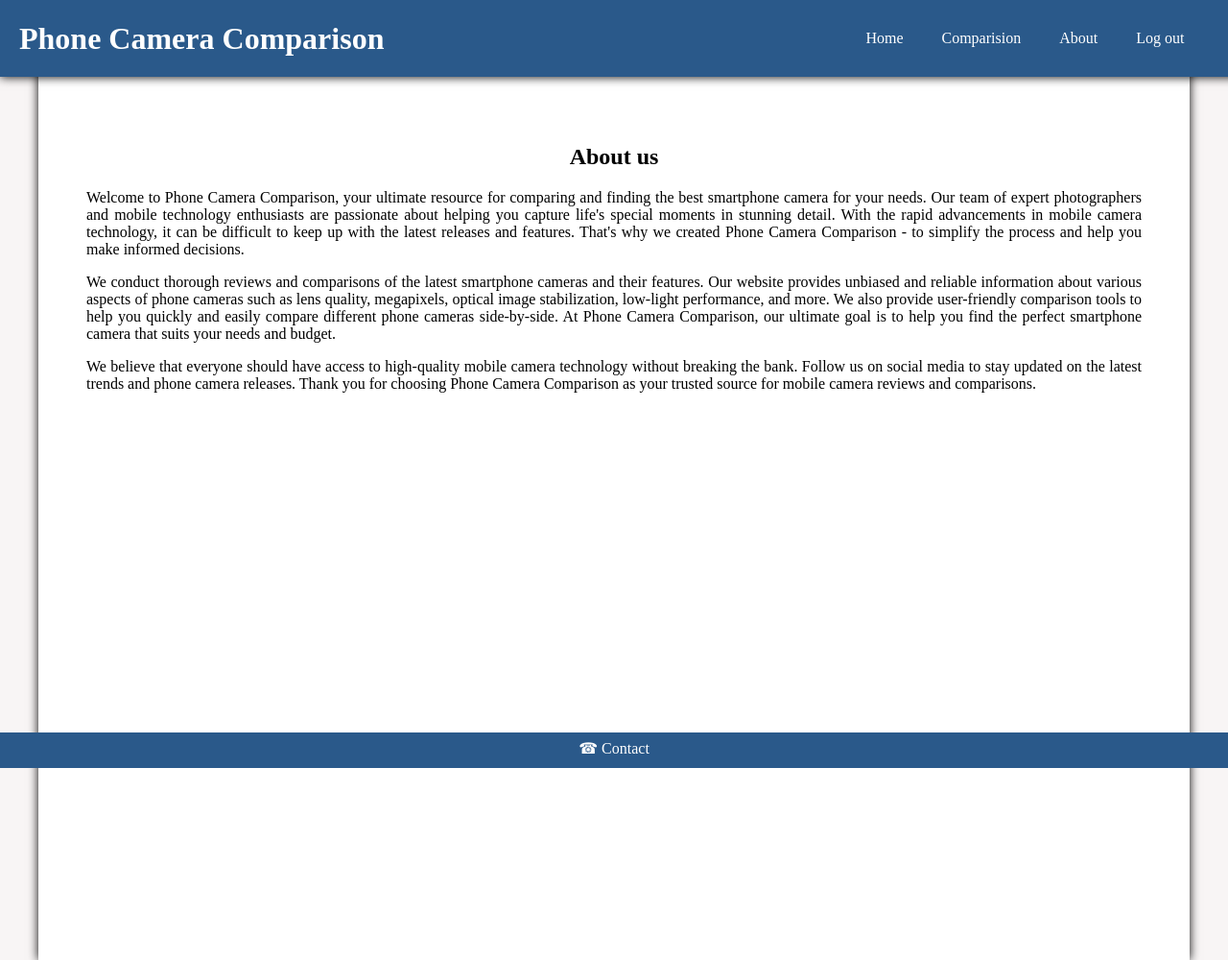
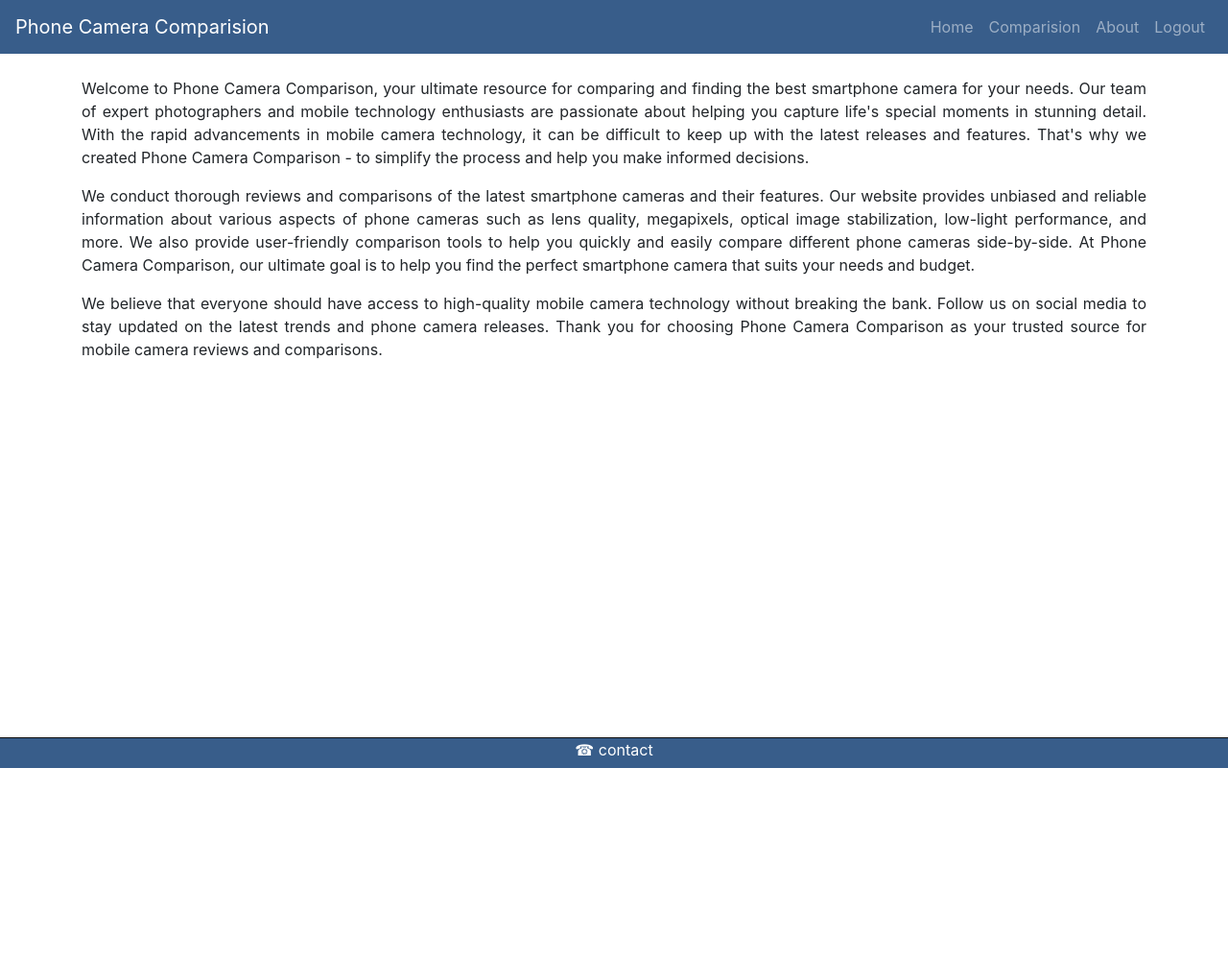
Before and after one commit to Pratik900/Phone-recommender, a Flask app: page /index/about in a window 1280 px wide. Shown: the whole page at 96% size. After the commit the page ends 800 px from the top, so only its background shows below. Run offline with Flask 2, Linux system fonts and the light colour scheme; the visitor is signed in with stand-in values (Sample User, id 1); some libraries are stand-ins or nearby versions.

Commit message:
Eight Commit

```diff
--- a/app.py
+++ b/app.py
@@ -23,13 +23,16 @@ class User(UserMixin):
         conn.close()
         return user
 
+
 @login_manager.user_loader
 def load_user(user_id):
     return User.get(user_id)
 
+
 @app.route('/')
 def index():
     return render_template('login.html')
+
 
 @app.route('/register',methods=['GET','POST'])
 def register():
@@ -50,6 +53,7 @@ def register():
             return redirect('register')
     return render_template('register.html')
 
+
 @app.route('/', methods=['POST'])
 def login():
     if request.method == 'POST':
@@ -69,11 +73,11 @@ def login():
     else:
         return render_template('login.html')
 
+
 @app.route('/dashboard', methods = ['POST','GET'])
 @login_required
 def dashboard():
     return render_template('dashboard.html')
-
 
 
 @app.route('/index', methods=['POST','GET'])
--- a/static/css/about_style.css
+++ b/static/css/about_style.css
@@ -1,70 +1,30 @@
 body {
-    font-family: 'Times New Roman', Times, serif;
-    margin: 0;
-    text-align: center;
-    background-color: rgb(248, 245, 245);
+    margin: 0px;
+    padding: 0px;
 }
 
-.container {
-    margin: 0px auto;
-    height: 900px;
-    width: 1100px;
-    padding: 50px;
-    text-align: center;
-    background-color: white;
-    box-shadow: 0 0 10px black;
-}
-
-.main {
-    margin-top: 100px;
-}
-
-p {
-    font-family: "Times New Roman", Times, serif;
-    font-size: medium;
-}
-
-
-header {
-    height: 40px;
-    background-color: #2a598a;
-    color: #fff;
-    padding: 20px;
-    display: flex;
-    justify-content: space-between;
-    align-items: center;
-    box-shadow: 0 0 10px black;
-    position: fixed;
-    width: 98%;
-    top: 0;
-}
-
-nav ul {
-    list-style: none;
-    display: flex;
-}
-
-nav li {
-    margin-right: 40px;
-}
-
-nav a {
-    color: #fff;
-    text-decoration: none;
-}
-
-footer {
+.footer {
+    position: absolute;
+    bottom: 0;
     width: 100%;
     height: 4%;
-    text-align: center;
-    position: fixed;
-    padding-bottom: 5px;
-    bottom: 0;
-    left: 0;
-    background: #2a598a;
-    color: #fff;
+    background: #385d8a;
+    border-top: solid 1px #0e0e0e;
+    color: white;
 }
 
 footer p {
-    margin-top: 7px;
+    text-align: center;
 }
+
+nav ul li a {
+    color:white;
+}
+
+@media (min-width: 768px) {
+    .main {
+        padding-top: 20px;
+        padding-bottom: 20px;
+        padding: 2% 0;
+    }
+}
--- a/templates/about.html
+++ b/templates/about.html
@@ -1,28 +1,40 @@
 <!DOCTYPE html>
 <html lang="en">
 <head>
-    <meta charset="UTF-8" />
-    <meta http-equiv="X-UA-Compatible" content="IE=edge" />
-    <meta name="viewport" content="width=device-width, initial-scale=1.0" />
+  <meta charset="UTF-8">
+  <meta http-equiv="X-UA-Compatible" content="IE=edge">
+  <meta name="viewport" content="width=device-width, initial-scale=1, shrink-to-fit=no">
+  <link rel="stylesheet" href="https://cdn.jsdelivr.net/npm/bootstrap@4.0.0/dist/css/bootstrap.min.css" integrity="sha384-Gn5384xqQ1aoWXA+058RXPxPg6fy4IWvTNh0E263XmFcJlSAwiGgFAW/dAiS6JXm" crossorigin="anonymous">
+  <link rel="stylesheet" href="{{ url_for('static', filename='css/about_style.css') }}">
   <title>About</title>
-    <link rel="stylesheet" type="text/css" href="{{ url_for('static', filename='css/about_style.css') }}">
+
 </head>
 <body>
-    <form method="post" action="{{url_for('index')}}">
-      <header>
-        <h1><nav><a href="/dashboard">Phone Camera Comparison</a></nav></h1>
-        <nav>
-          <ul>
-            <li><a href="/dashboard">Home</a></li>
-            <li><a href="/index">Comparision</a></li>
-            <li><a href="#">About</a></li>
-            <li><a href="/logout">Log out</a></li>
+  <nav class="navbar navbar-expand-lg navbar-dark" style="background-color:#385d8a;">
+    <a class="navbar-brand" href="/dashboard">Phone Camera Comparision</a>
+    <button class="navbar-toggler" type="button" data-toggle="collapse" data-target="#navbarSupportedContent" aria-controls="navbarSupportedContent" aria-expanded="false" aria-label="Toggle navigation">
+      <span class="navbar-toggler-icon"></span>
+    </button>
+
+    <div class="collapse navbar-collapse" id="navbarSupportedContent">
+      <ul class="navbar-nav ml-auto" style="color: white;">
+        <li class="nav-item ">
+          <a class="nav-link" href="/dashboard">Home <span class="sr-only">(current)</span></a>
+        </li>
+        <li class="nav-item ">
+          <a class="nav-link" href="/index">Comparision <span class="sr-only">(current)</span></a>
+        </li>
+        <li class="nav-item ">
+          <a class="nav-link" href="#">About</a>
+        </li>
+        <li class="nav-item ">
+          <a class="nav-link" href="/logout">Logout</a>
+        </li>
       </ul>
+    </div>
   </nav>
-      </header>
-      <div class="container">
-        <h2 class="main">About us</h2>
-        <p align="justify">
+  <div class="container text-justify" class="main">
+    <br>
     Welcome to Phone Camera Comparison, your ultimate resource for
     comparing and finding the best smartphone camera for your needs. Our
     team of expert photographers and mobile technology enthusiasts are
@@ -49,11 +61,17 @@
     to stay updated on the latest trends and phone camera releases. Thank
     you for choosing Phone Camera Comparison as your trusted source for
     mobile camera reviews and comparisons.
-        </p>
-        <footer>
-          <p>&phone; Contact</p>
+    <br>
+  </div>
+  <footer class="footer">
+    <div class="container">
+      <p>&phone; contact</p>
+    </div>
   </footer>
-      </div>
-    </form>
+    <script src="https://code.jquery.com/jquery-3.2.1.slim.min.js" integrity="sha384-KJ3o2DKtIkvYIK3UENzmM7KCkRr/rE9/Qpg6aAZGJwFDMVNA/GpGFF93hXpG5KkN" crossorigin="anonymous"></script>
+    <script src="https://cdn.jsdelivr.net/npm/popper.js@1.12.9/dist/umd/popper.min.js" integrity="sha384-ApNbgh9B+Y1QKtv3Rn7W3mgPxhU9K/ScQsAP7hUibX39j7fakFPskvXusvfa0b4Q" crossorigin="anonymous"></script>
+    <script src="https://cdn.jsdelivr.net/npm/bootstrap@4.0.0/dist/js/bootstrap.min.js" integrity="sha384-JZR6Spejh4U02d8jOt6vLEHfe/JQGiRRSQQxSfFWpi1MquVdAyjUar5+76PVCmYl" crossorigin="anonymous"></script>
   </body>
 </html>
+</body>
+</html>
```
Also changed, not shown: static/css/dashboard_style.css (+27 -4 lines), static/css/index_style.css (+30 -49 lines), templates/dashboard.html (+26 -20 lines), templates/index.html (+12 -11 lines). Lines whose indentation alone changed are shown as unchanged.
